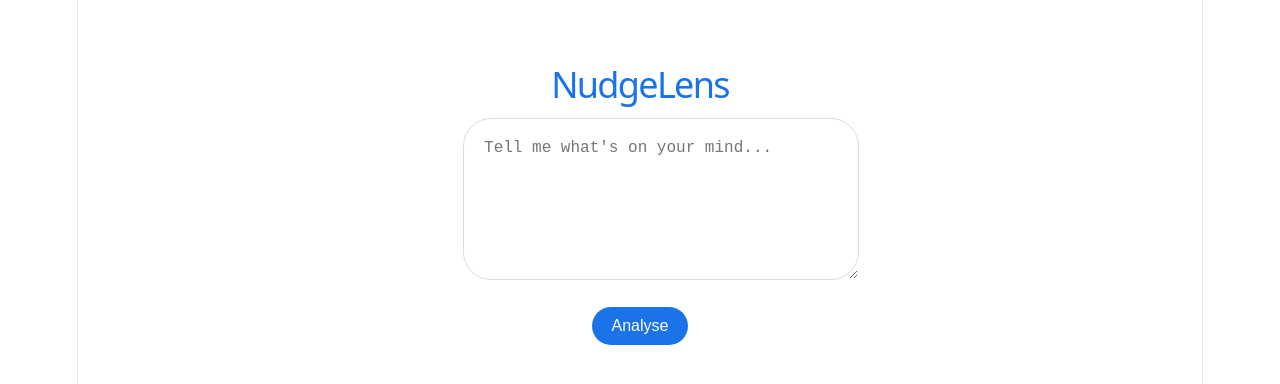
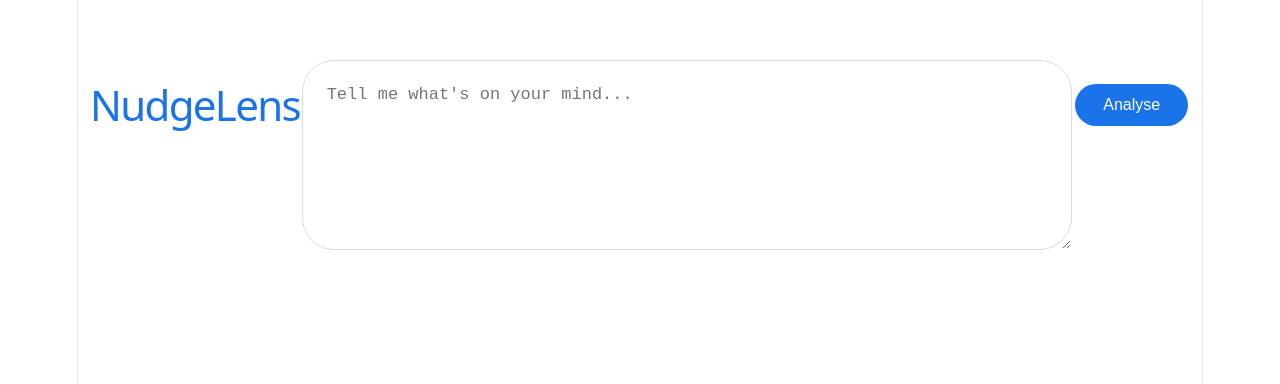
Before and after one commit to ktvr8k7qnm-coder/Nudge-lens, a React (Vite) app: page / in a window 1280 px wide. Shown: the top 384 px of the page. Built offline with nearby package versions, Linux system fonts and the light colour scheme.

Commit message:
big screen fix

```diff
--- a/src/App.jsx
+++ b/src/App.jsx
@@ -212,38 +212,58 @@
 
 const styles = {
   page: {
-    padding: 40,
-    fontFamily: "Arial",
-    background: "#fff"
+    width: "100%",
+    minHeight: "100vh",
+    display: "flex",
+    justifyContent: "center",
+    alignItems: "flex-start",
+    background: "#fff",
+    paddingTop: 60,
+    boxSizing: "border-box",
+    fontFamily: "Arial"
   },
   title: {
-    fontSize: 36,
-    marginBottom: 20,
-    color: "#1a73e8"
+    fontSize: 42,
+    marginBottom: 24,
+    color: "#1a73e8",
+    textAlign: "center"
   },
   searchBox: {
     width: "100%",
-    minHeight: 120,
+    maxWidth: 720,
+    margin: "0 auto",
+    minHeight: 140,
     border: "1px solid #dadce0",
-    borderRadius: 28,
-    padding: 20,
-    fontSize: 16,
+    borderRadius: 32,
+    padding: 24,
+    fontSize: 17,
     borderColor: "#dadce0",
-    transition: "all 0.3s ease"
+    transition: "all 0.3s ease",
+    display: "block"
   },
   button: {
-    marginTop: 20,
-    padding: "10px 20px",
+    marginTop: 24,
+    padding: "12px 28px",
     background: "#1a73e8",
     color: "#fff",
     border: "none",
-    borderRadius: 20
+    borderRadius: 999,
+    display: "block",
+    marginLeft: "auto",
+    marginRight: "auto"
   },
   feedback: {
-    marginTop: 30
+    marginTop: 40,
+    maxWidth: 720,
+    marginLeft: "auto",
+    marginRight: "auto",
+    textAlign: "center"
   },
   metrics: {
-    marginTop: 10,
-    opacity: 0.6
+    marginTop: 16,
+    opacity: 0.6,
+    display: "flex",
+    justifyContent: "center",
+    gap: 24
   }
 };
```
